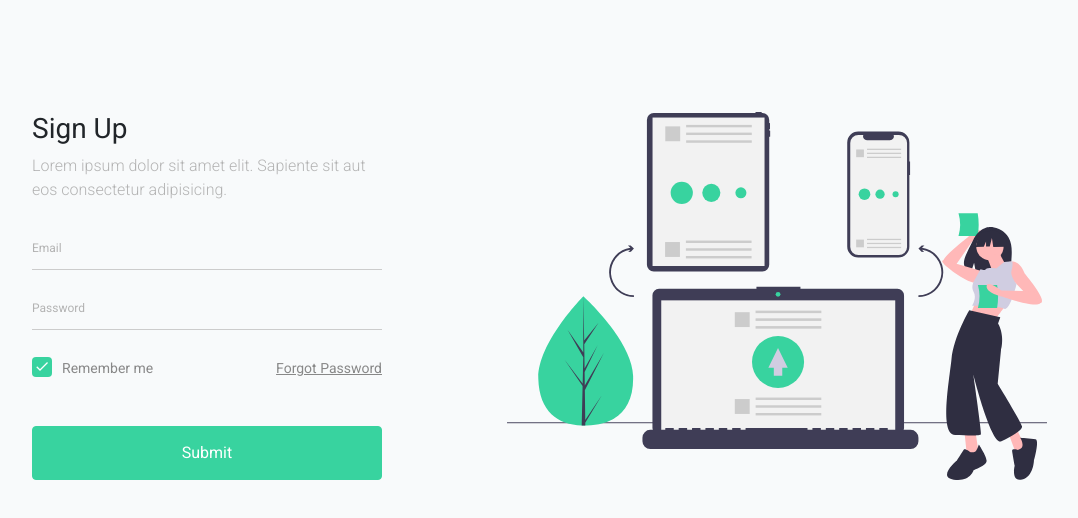
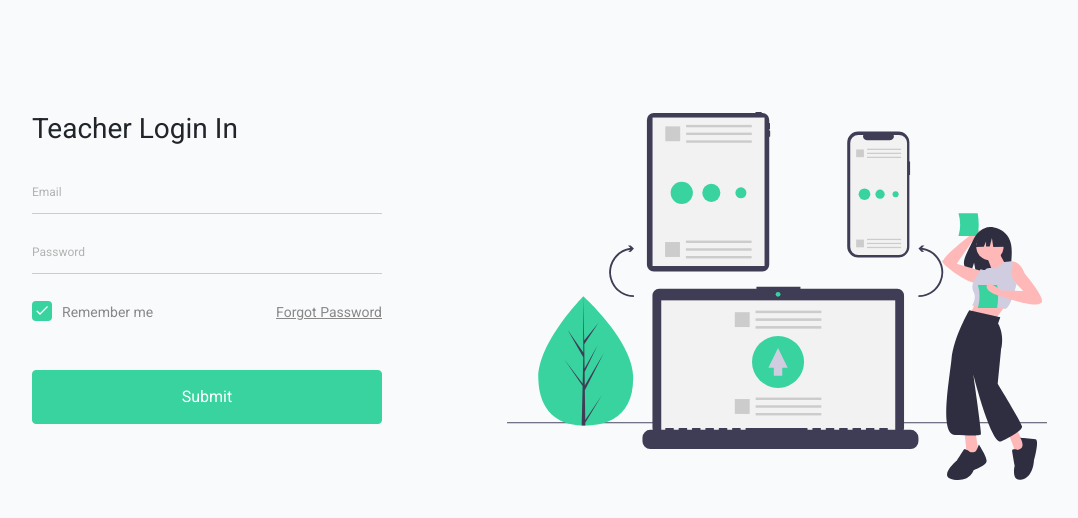
Before and after one commit to mohit15-web/CollegeProject, a plain HTML site: page index.html in a window 1280 px wide. Shown: the whole page, without its empty margins (148-1226 px from the left). Drawn offline with Linux system fonts and the light colour scheme; files whose address does not match are found by name.

Commit message:
made some changes

```diff
--- a/index.html
+++ b/index.html
@@ -16,7 +16,7 @@
 
   <!-- Style -->
   <link rel="stylesheet" href="css/style.css">
-  <title>Login #8</title>
+  <title>Login</title>
 </head>
 
 <body>
@@ -33,8 +33,8 @@
           <div class="row justify-content-center">
             <div class="col-md-8">
               <div class="mb-4">
-                <h3>Sign Up <strong></strong></h3>
-                <p class="mb-4">Lorem ipsum dolor sit amet elit. Sapiente sit aut eos consectetur adipisicing.</p>
+                <h3>Teacher Login In <strong></strong></h3>
+                <!-- <p class="mb-4">Lorem ipsum dolor sit amet elit. Sapiente sit aut eos consectetur adipisicing.</p> -->
               </div>
               <form id="form">
                 <div class="form-group first">
```
